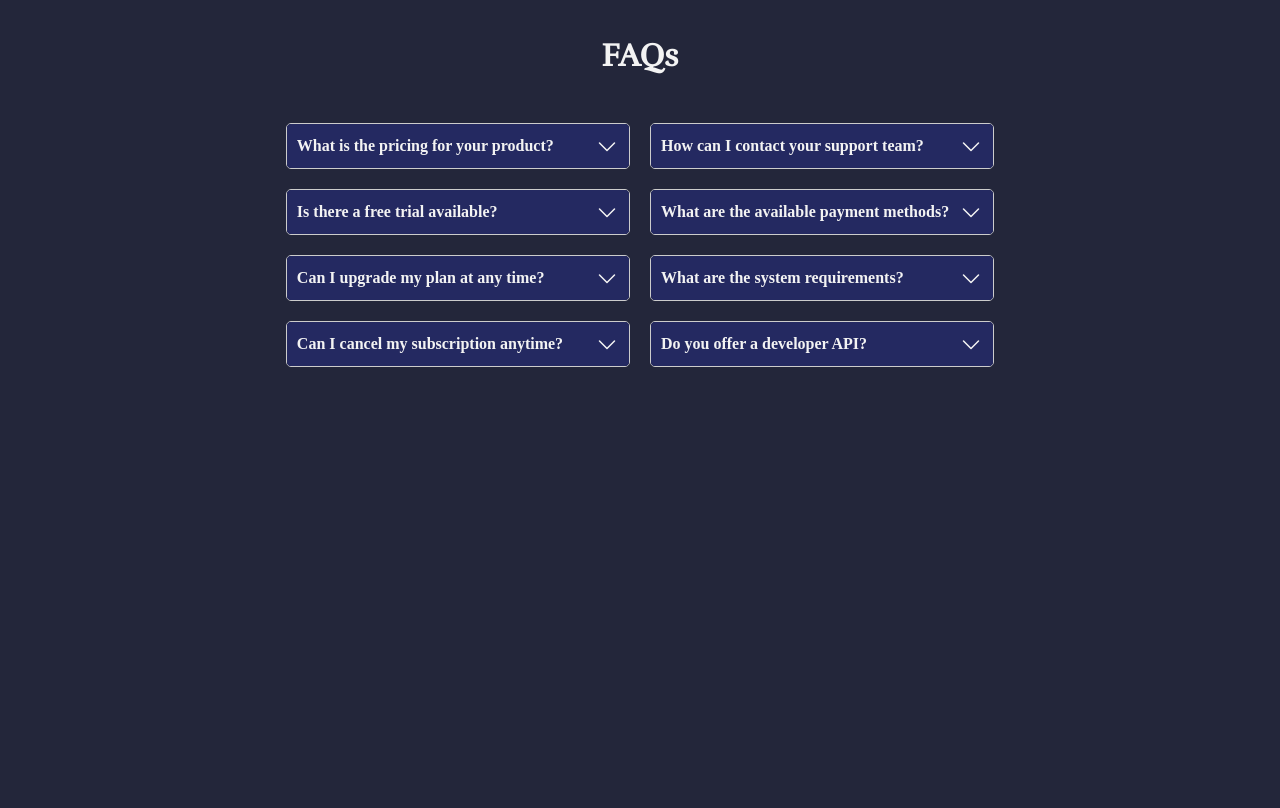
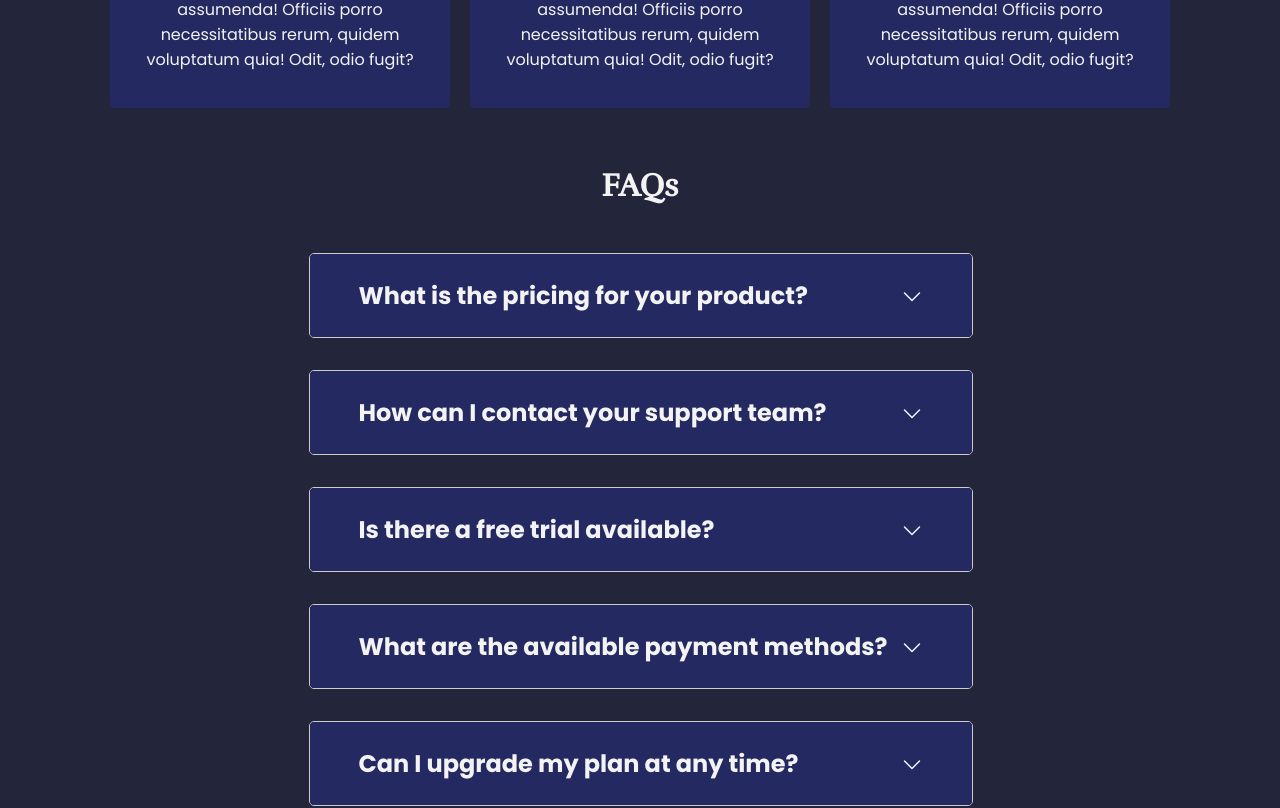
Before and after one commit to i-ces/Pachhyan-Hackathon, a React (Create React App) app: page / in a window 1280 px wide. Shown: the part 2219-3027 px from the top of the page. Before the commit the page ends 2634 px from the top, so only its background shows below. Built offline with nearby package versions, Linux system fonts and the light colour scheme.

Commit message:
accordion

```diff
--- a/src/components/faqs.css
+++ b/src/components/faqs.css
@@ -6,15 +6,8 @@
     gap: 48px;
     margin:48px
 }
-
-.faq-list {
-    display: grid;
-    grid-template-columns: repeat(2, 1fr); /* Two columns for large screens */
-    grid-gap: 20px; /* Gap between the accordion items */
-  }
-
-  @media (max-width: 768px) {
-    .faq-list {
-      grid-template-columns: 1fr; /* Single column for small screens */
-    }
-  }
+.faq-list{
+  display: flex;
+  flex-direction:column ;
+  gap:32px;
+}
--- a/src/components/subcomponents/Accordion.css
+++ b/src/components/subcomponents/Accordion.css
@@ -1,17 +1,22 @@
+.accordion-parent{
+  width: 100%;
+}
 .accordion {
     border: 1px solid #ccc;
     border-radius: 5px;
     overflow: hidden;
+    width: 100%;
   }
 
   .accordion-header {
     display: flex;
     align-items: center;
     justify-content: space-between;
-    padding: 10px;
+    padding: 24px 48px;
     background-color: #242961;
     cursor: pointer;
     font-weight: bold;
+    font-size: 24px;
   }
 
   .accordion-title {
@@ -20,12 +25,10 @@
   }
 
   .accordion-content {
+    position: inherit;
     border:.5px solid #ccc;
     padding: 10px;
     max-height: fit-content;
+    width: 98%;
+    word-wrap: break-word;
   }
-
-
-  .accordion-content p {
-    margin: 0;
-  }
--- a/src/components/subcomponents/Accordion.jsx
+++ b/src/components/subcomponents/Accordion.jsx
@@ -11,7 +11,7 @@ export default function Accordion({ title, description }) {
   };
 
   return (
-   <div>
+   <div >
      <div className="accordion">
       <div className="accordion-header" onClick={toggleAccordion}>
         <div className="accordion-title">{title}</div>
@@ -20,7 +20,7 @@ export default function Accordion({ title, description }) {
     </div>
     {isExpanded && (
         <div className="accordion-content">
-          <p>{description}</p>
+          {description}
         </div>
       )}
    </div>
--- a/src/index.css
+++ b/src/index.css
@@ -1,7 +1,10 @@
+@import url('https://fonts.googleapis.com/css2?family=Poppins:wght@400;700&display=swap');
+
 body {
   margin: 0;
   background-color: #23263A;
   color: #f3f3f3;
+  font-family: 'Poppins', sans-serif;
 }
 
 code {
```
